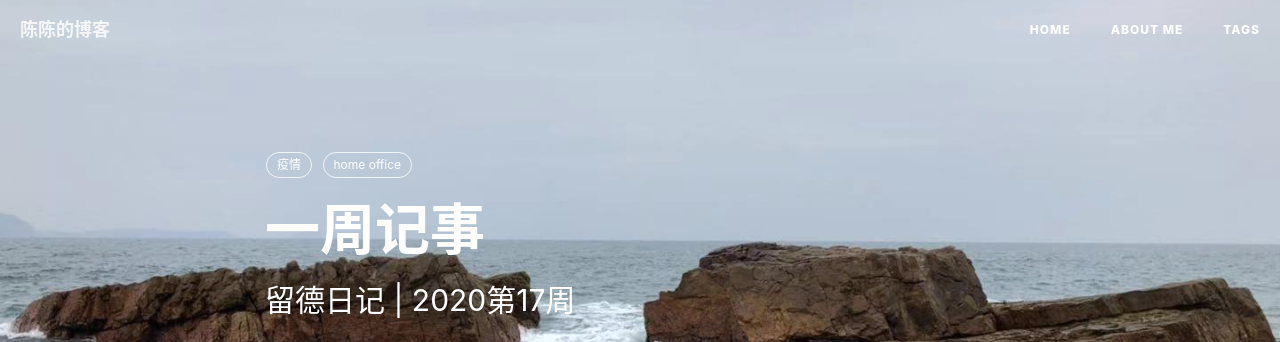
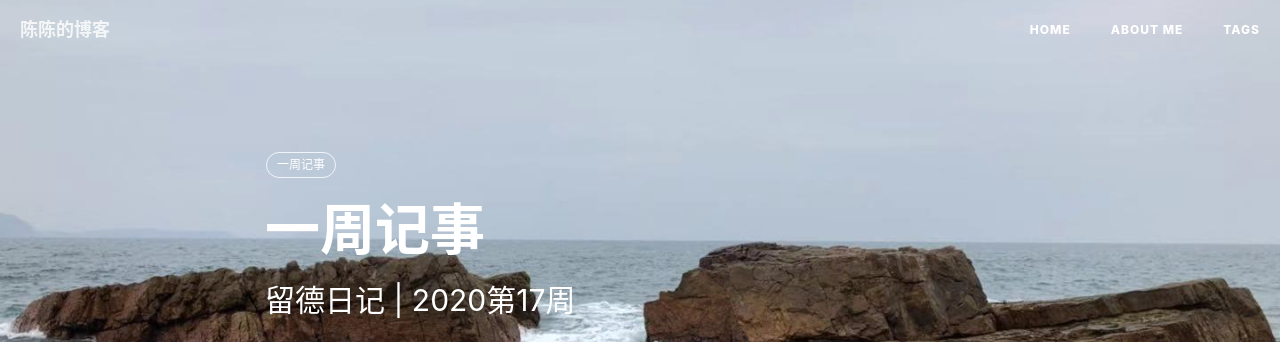
Before and after one commit to chensong212/chensong212.github.io, a Jekyll site: the page built from _posts/2020-04-25-dairy.md, in a window 1280 px wide and 1400 px high. Shown: the top 342 px of the window. Built offline with Jekyll 4.4.1, drawn with Linux system fonts in a browser that asks for light colours; nearby versions of some CDN libraries; comment, search, counter and statistics services are not loaded.

Commit message:
Update 2020-04-25-dairy.md

```diff
--- a/_posts/2020-04-25-dairy.md
+++ b/_posts/2020-04-25-dairy.md
@@ -7,8 +7,7 @@ author:     陈陈
 header-img:
 catalog: true
 tags:
-    - 疫情
-    - home office
+    - 一周记事
 
 ---
 
```
